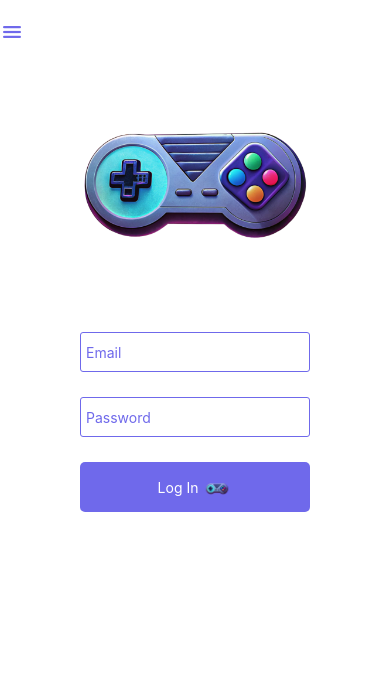
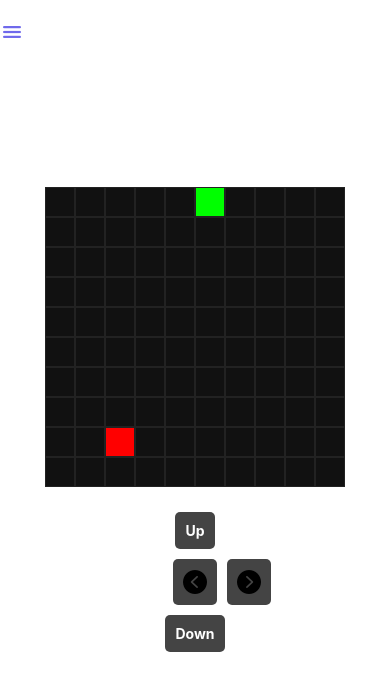
Before and after one commit to Mrsumpalumpa/cryptowallet-rn, a React Native app in the folder zappling-wallet/: screen /Snake in a window 390 px wide. Before the commit this address had no page. Shown: the top 690 px of the page. Built offline with nearby package versions, Linux system fonts and the light colour scheme.

Commit message:
snake screen centered build

```diff
--- a/zappling-wallet/Navigator.tsx
+++ b/zappling-wallet/Navigator.tsx
@@ -15,8 +15,8 @@ const Stack = createNativeStackNavigator<RootStackParamsList>();
 
 
 export default function Navigator() {
-    const {auth} = useAuthContext()
-    //const auth = true
+    //const {auth} = useAuthContext()
+    const auth = true
   return (
     <>
     <StatusBar style='dark'/>
--- a/zappling-wallet/app.json
+++ b/zappling-wallet/app.json
@@ -16,7 +16,7 @@
       "supportsTablet": true
     },
     "android": {
-      "package": "com.mrsumpalumpas.zappling-wallet",
+      "package": "com.mrsumpalumpa.zapplingwallet",
       "versionCode": 1,
       "adaptiveIcon": {
         "foregroundImage": "./assets/logo1.png",
@@ -25,6 +25,11 @@
     },
     "web": {
       "favicon": "./assets/logo1.png"
+    },
+    "extra": {
+      "eas": {
+        "projectId": "519a66c2-bd19-474d-bb3b-6c10e95b4d12"
+      }
     }
   }
 }
--- a/zappling-wallet/components/Profile.tsx
+++ b/zappling-wallet/components/Profile.tsx
@@ -41,14 +41,16 @@ export default Profile
 
 const styles = StyleSheet.create({
   container: {
+    flex: 1,
+    backgroundColor: '#fff',
+    alignContent: 'center',
+    justifyContent: 'center',
+    minHeight: 500,
     display:'flex',
     flexDirection:'row',
     flexWrap:'wrap',
     columnGap:3,
-    backgroundColor: '#fff',
-    alignItems: 'center',
-    justifyContent: 'center',
-    minHeight: 500,
+
   },
   safeArea: {
     flex: 1,
--- a/zappling-wallet/components/Snake.tsx
+++ b/zappling-wallet/components/Snake.tsx
@@ -5,10 +5,11 @@ import { SafeAreaView, SafeAreaProvider } from 'react-native-safe-area-context';
 import SnakeGame from './SnakeGame';
 const Snake = (props:SnakeScreenProps) => {
     return (
-      <SafeAreaView style={styles.container}>
-        <SnakeGame/>
-      </SafeAreaView>
-
+        <SafeAreaProvider style={styles.container}>
+            <SafeAreaView style={styles.safeArea}>
+                <SnakeGame/>
+            </SafeAreaView>
+        </SafeAreaProvider>
   )};
 export default Snake
 
@@ -23,7 +24,16 @@ const styles = StyleSheet.create({
     justifyContent: 'center',
     minHeight: 500,
   },
+  safeArea: {
+    flex: 1,
+    backgroundColor: 'transparent',
+    alignItems: 'center',
+    justifyContent: 'center',
+    rowGap: 25,
+    zIndex: 5, // Ensure the form is in front of the sphere
+    position:'relative',
 
+  },
   text: {
     color: 'white',
     textAlign: 'center',
```
